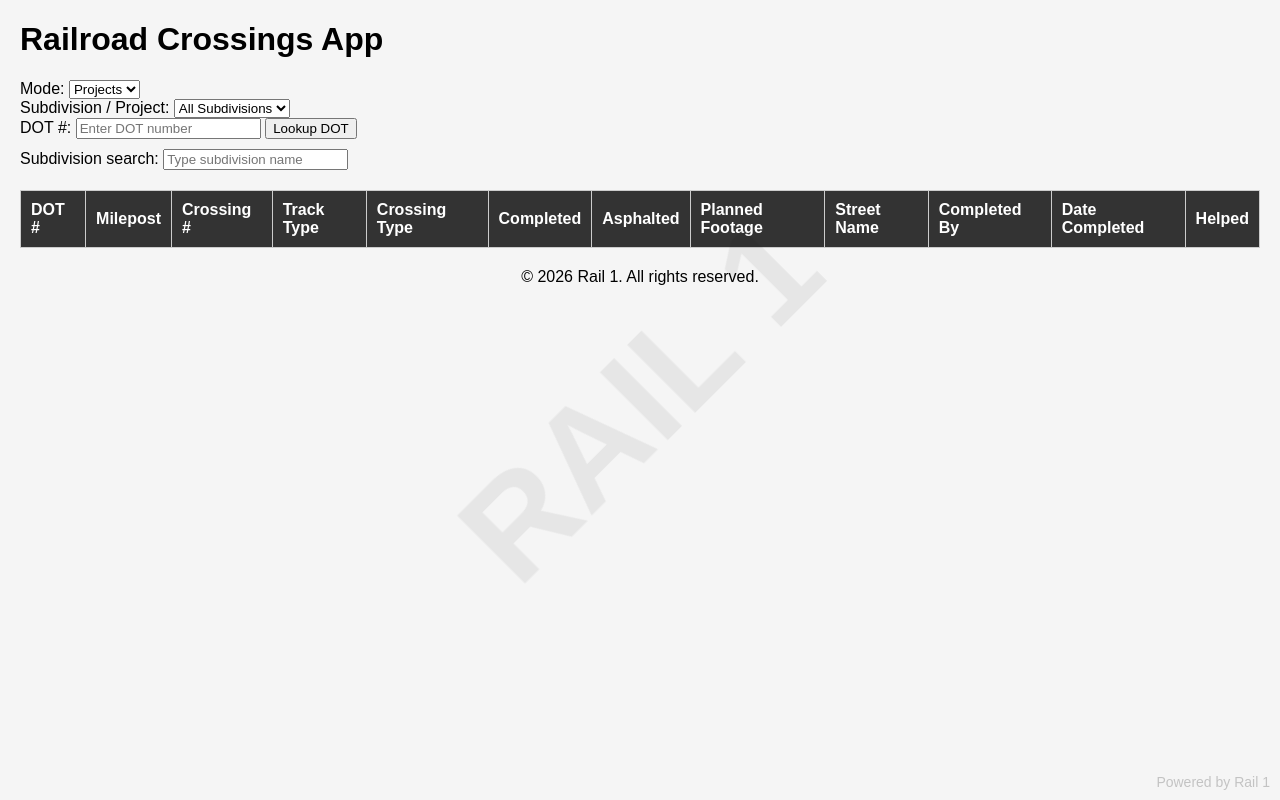
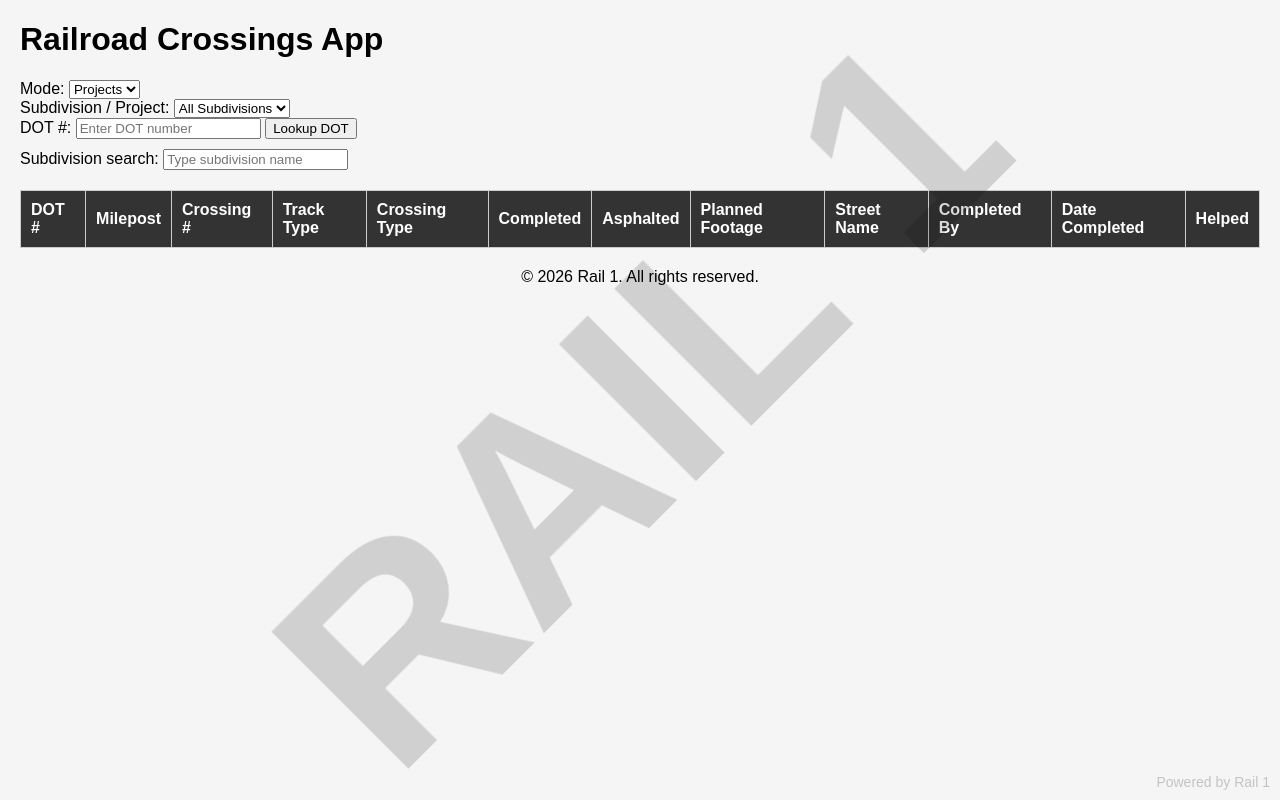
Before and after one commit to JDWalker327/railroad-crossings-app, a plain HTML site: page index.html in a window 1280 px wide. Drawn offline with nearby package versions, Linux system fonts and the light colour scheme; no server answers.

Commit message:
Modify font size and color in style.css
Updated font size to scale with screen width and adjusted color opacity.

```diff
--- a/style.css
+++ b/style.css
@@ -53,9 +53,10 @@ th {
   top: 50%;
   left: 50%;
   transform: translate(-50%, -50%) rotate(-45deg);
-  font-size: 140px;
+  transform-origin: center center;
+  font-size: 22vw; /* scales with screen width */
   font-weight: bold;
-  color: rgba(0, 0, 0, 0.06); /* very faint */
+  color: rgba(0, 0, 0, 0.15);
   pointer-events: none;
   user-select: none;
   z-index: 1;
```
